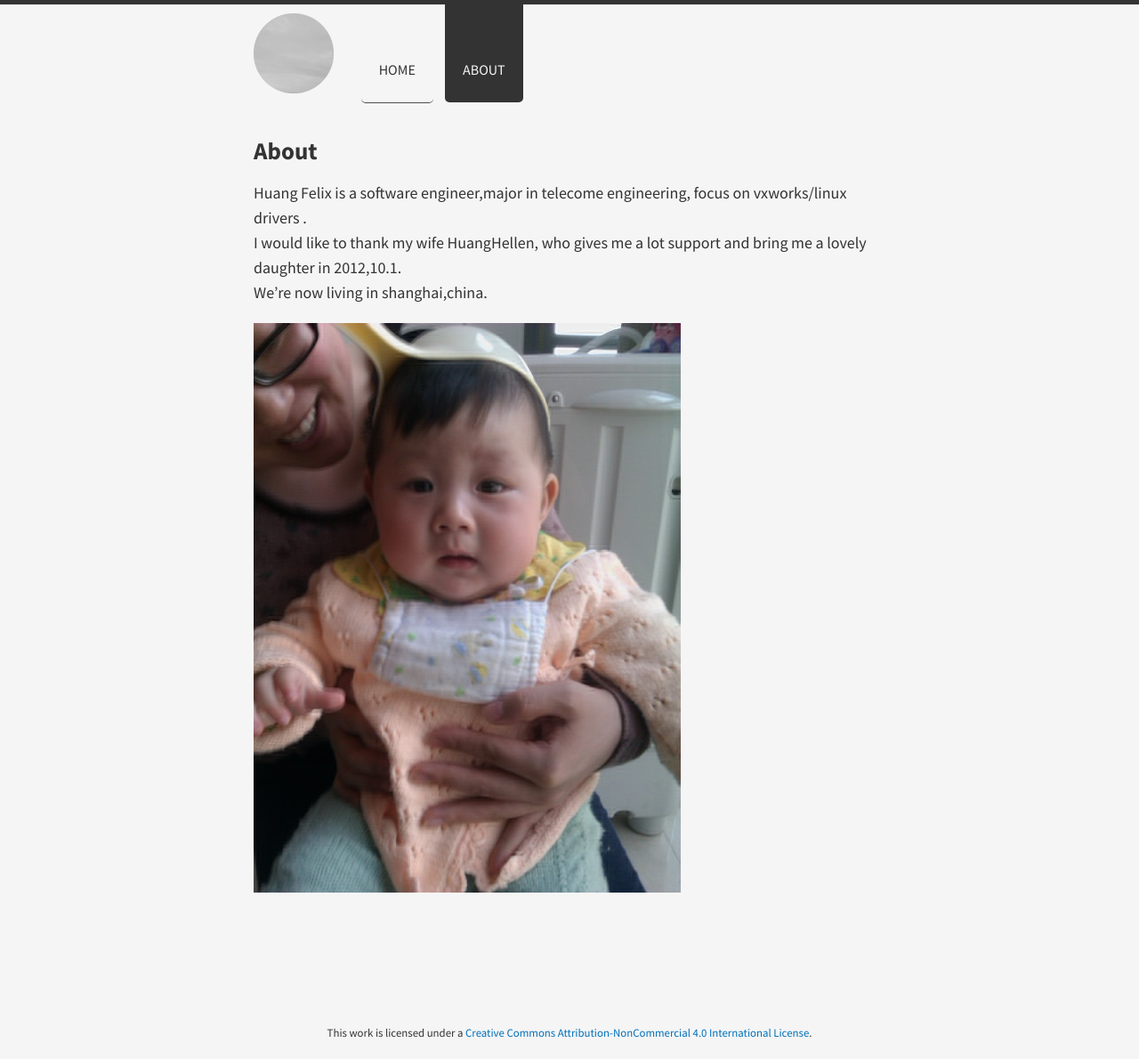
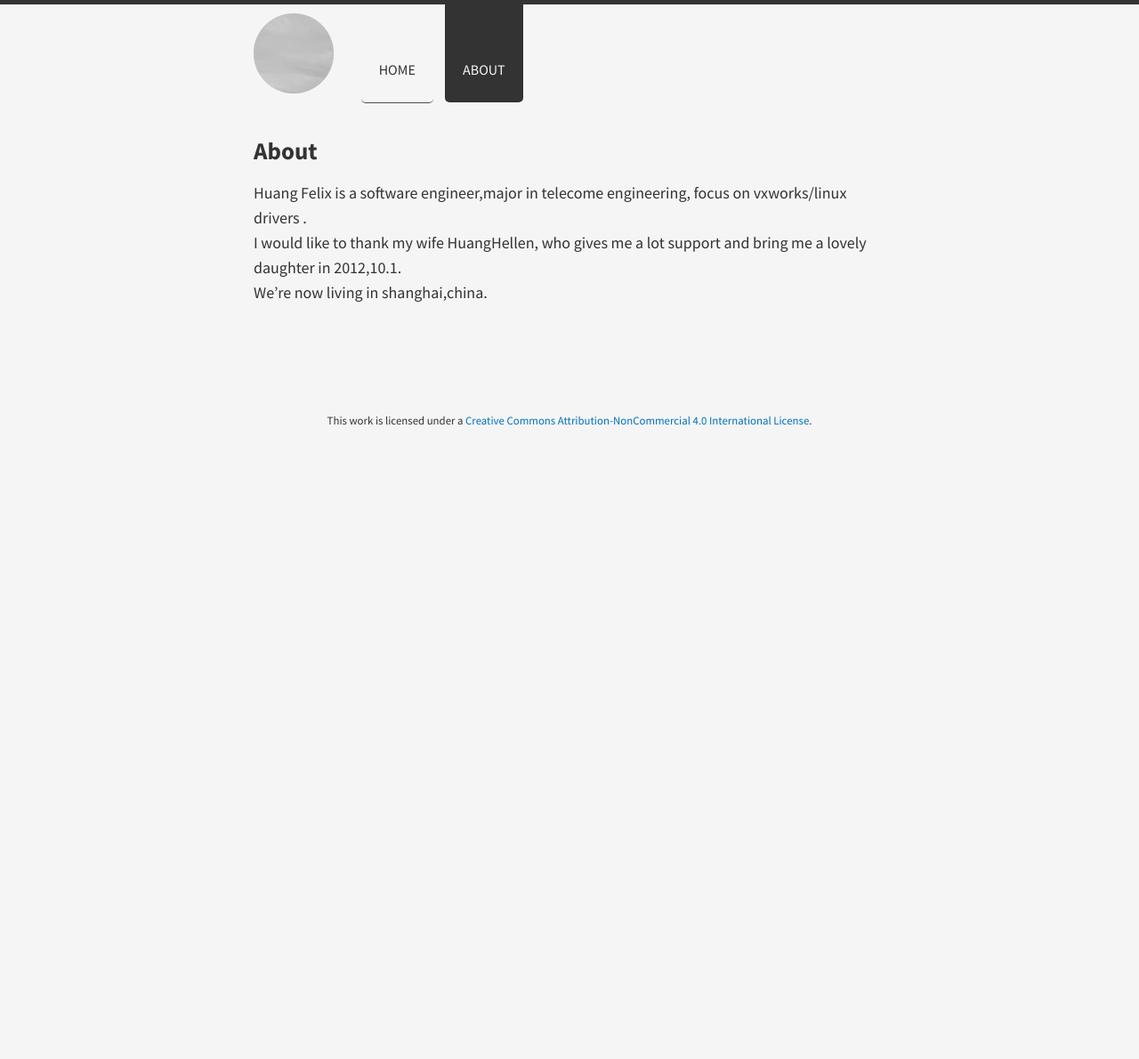
Before and after one commit to HuangFelix/Blog, a Jekyll site: the page built from about/index.md, in a window 1280 px wide. Shown: the whole page at 89% size. Built offline with Jekyll 4.4.1, drawn with Linux system fonts in a browser that asks for light colours; nearby versions of some CDN libraries; Markdown is read by kramdown in place of the engine named in the settings; after the commit the page ends 900 px from its top, so only the background shows below that.

Commit message:
Update index.md

```diff
--- a/about/index.md
+++ b/about/index.md
@@ -5,5 +5,3 @@ title: About
   Huang Felix is a software engineer,major in telecome engineering, focus on vxworks/linux drivers .
   I would like to thank my wife HuangHellen, who gives me a lot support and bring me a lovely daughter in 2012,10.1.
   We're now living in shanghai,china.
-
-  ![family.jpg](/Blog/assert/family.jpg)
```
